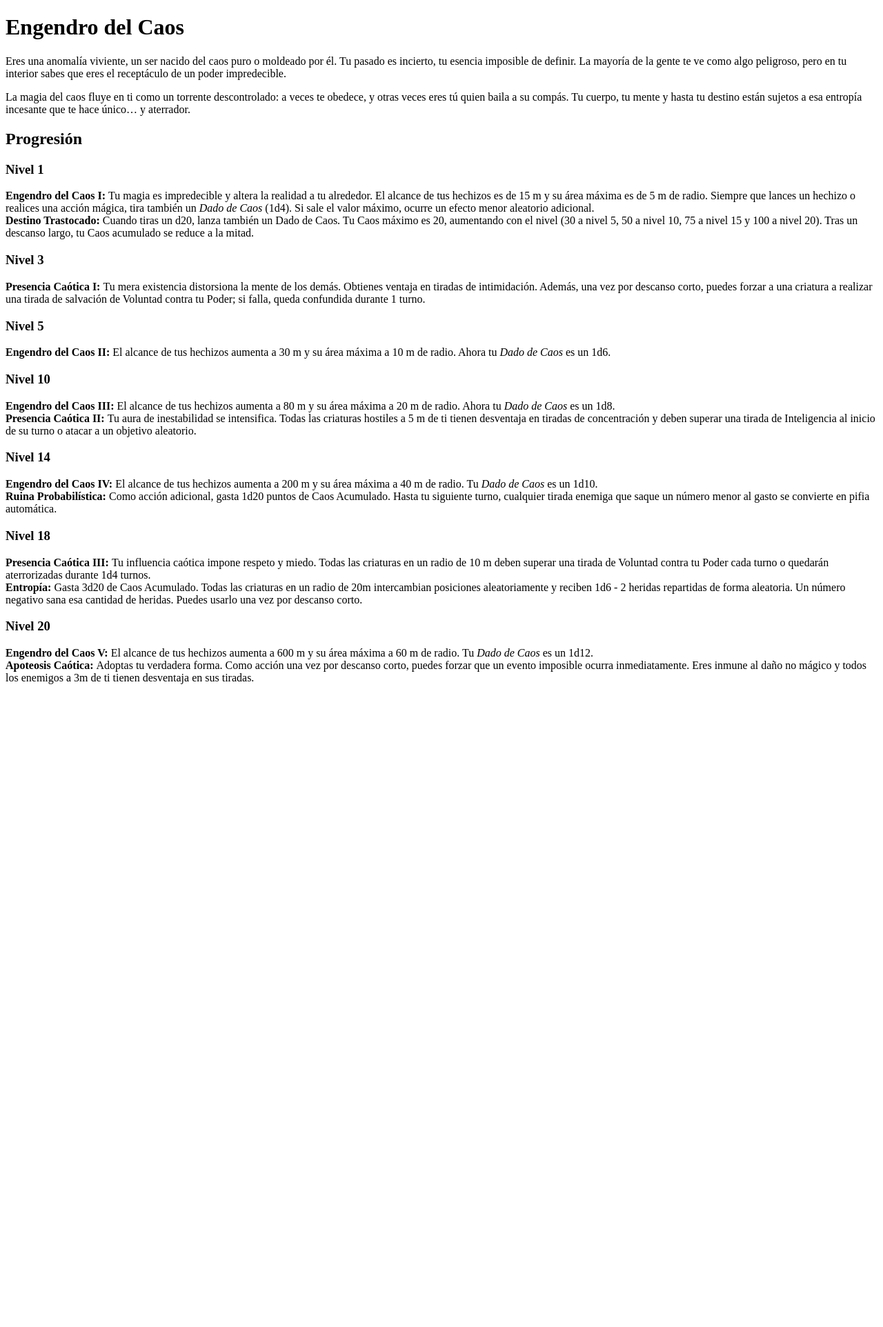
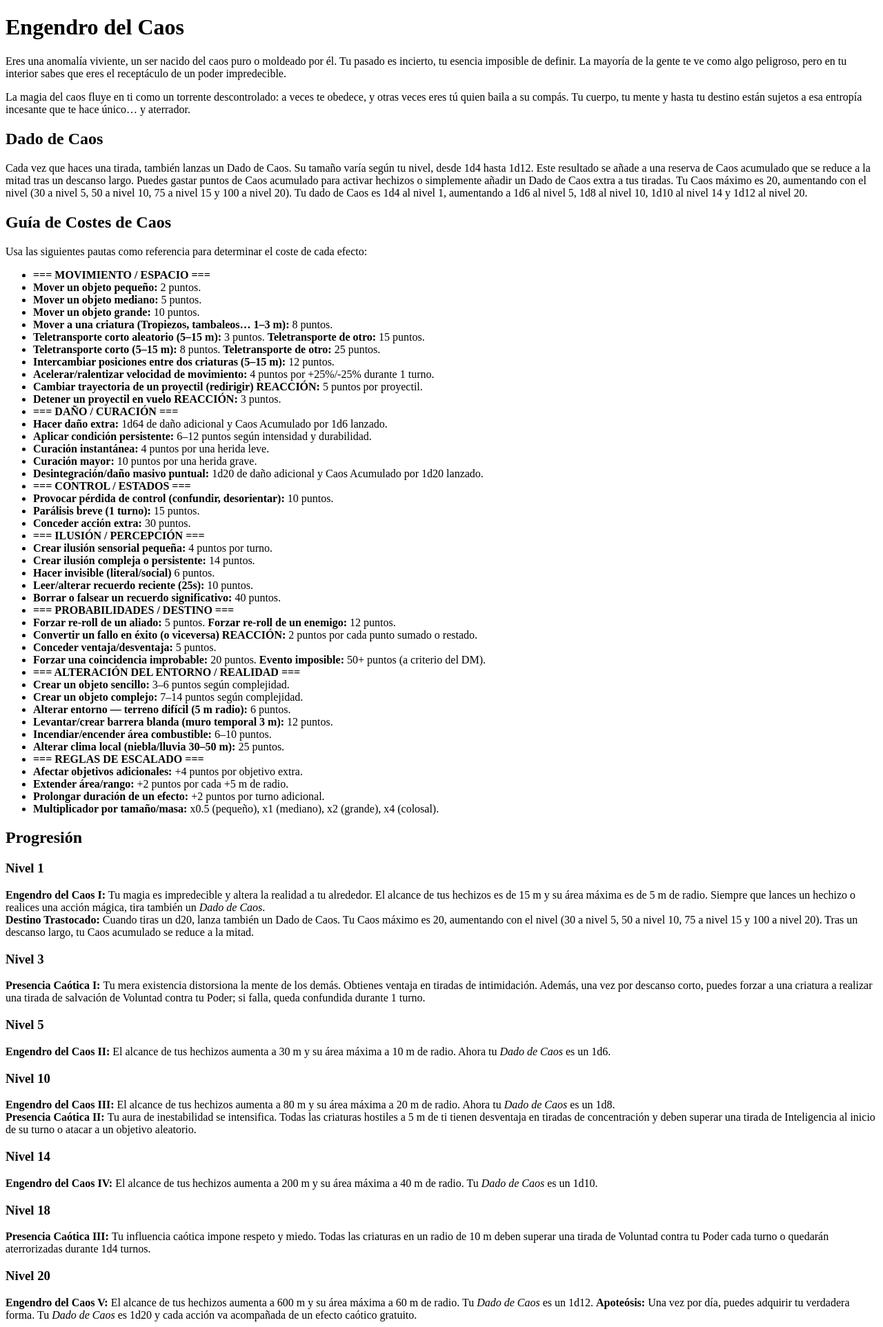
Before and after one commit to Eldur4023/Web_DnD, a Flask app: page /wiki/mago/hechicero/engendro_caos in a window 1280 px wide. Shown: the whole page at 69% size. Before the commit the page ends 992 px from the top, so only its background shows below. Run offline with Flask 3, Linux system fonts and the light colour scheme; a user stored in the database is signed in.

Commit message:
Caos Terminado!

```diff
--- a/templates/wiki/clases/mago/hechicero/engendro_caos.html
+++ b/templates/wiki/clases/mago/hechicero/engendro_caos.html
@@ -18,14 +18,81 @@
         están sujetos a esa entropía incesante que te hace único… y aterrador.
     </p>
 
+    <h2>Dado de Caos</h2>
+    <p>
+        Cada vez que haces una tirada, también lanzas un Dado de Caos. Su tamaño varía según tu nivel, desde 1d4 hasta 1d12.
+        Este resultado se añade a una reserva de Caos acumulado que se reduce a la mitad tras un descanso largo.
+        Puedes gastar puntos de Caos acumulado para activar hechizos o simplemente añadir un Dado de Caos extra
+        a tus tiradas.
+        Tu Caos máximo es 20, aumentando con el nivel (30 a nivel 5, 50 a nivel 10, 75 a nivel 15 y 100 a nivel 20).
+        Tu dado de Caos es 1d4 al nivel 1, aumentando a 1d6 al nivel 5, 1d8 al nivel 10, 1d10 al nivel 14 y 1d12 al nivel 20.
+
+    <h2>Guía de Costes de Caos</h2>
+    <p>
+        Usa las siguientes pautas como referencia para determinar el coste de cada efecto:
+    </p>
+    <ul>
+        <li><b>=== MOVIMIENTO / ESPACIO ===</b></li>
+        <li><b>Mover un objeto pequeño:</b> 2 puntos.</li>
+        <li><b>Mover un objeto mediano:</b> 5 puntos.</li>
+        <li><b>Mover un objeto grande:</b> 10 puntos.</li>
+        <li><b>Mover a una criatura (Tropiezos, tambaleos… 1–3 m):</b> 8 puntos.</li>
+        <li><b>Teletransporte corto aleatorio (5–15 m):</b> 3 puntos. <b>Teletransporte de otro:</b> 15 puntos.</li>
+        <li><b>Teletransporte corto (5–15 m):</b> 8 puntos. <b>Teletransporte de otro:</b> 25 puntos.</li>
+        <li><b>Intercambiar posiciones entre dos criaturas (5–15 m):</b> 12 puntos.</li>
+        <li><b>Acelerar/ralentizar velocidad de movimiento:</b> 4 puntos por +25%/-25% durante 1 turno.</li>
+        <li><b>Cambiar trayectoria de un proyectil (redirigir) REACCIÓN:</b> 5 puntos por proyectil.</li>
+        <li><b>Detener un proyectil en vuelo REACCIÓN:</b> 3 puntos.</li>
+
+        <li><b>=== DAÑO / CURACIÓN ===</b></li>
+        <li><b>Hacer daño extra:</b> 1d64 de daño adicional y Caos Acumulado por 1d6 lanzado.</li>
+        <li><b>Aplicar condición persistente:</b> 6–12 puntos según intensidad y durabilidad.</li>
+        <li><b>Curación instantánea:</b> 4 puntos por una herida leve.</li>
+        <li><b>Curación mayor:</b> 10 puntos por una herida grave.</li>
+        <li><b>Desintegración/daño masivo puntual:</b> 1d20 de daño adicional y Caos Acumulado por 1d20 lanzado.</li>
+
+        <li><b>=== CONTROL / ESTADOS ===</b></li>
+        <li><b>Provocar pérdida de control (confundir, desorientar):</b> 10 puntos.</li>
+        <li><b>Parálisis breve (1 turno):</b> 15 puntos.</li>
+        <li><b>Conceder acción extra:</b> 30 puntos.</li>
+
+        <li><b>=== ILUSIÓN / PERCEPCIÓN ===</b></li>
+        <li><b>Crear ilusión sensorial pequeña:</b> 4 puntos por turno.</li>
+        <li><b>Crear ilusión compleja o persistente:</b> 14 puntos.</li>
+        <li><b>Hacer invisible (literal/social)</b> 6 puntos.</li>
+        <li><b>Leer/alterar recuerdo reciente (25s):</b> 10 puntos.</li>
+        <li><b>Borrar o falsear un recuerdo significativo:</b> 40 puntos.</li>
+
+        <li><b>=== PROBABILIDADES / DESTINO ===</b></li>
+        <li><b>Forzar re-roll de un aliado:</b> 5 puntos. <b>Forzar re-roll de un enemigo:</b> 12 puntos.</li>
+        <li><b>Convertir un fallo en éxito (o viceversa) REACCIÓN:</b> 2 puntos por cada punto sumado o restado.</li>
+        <li><b>Conceder ventaja/desventaja:</b> 5 puntos.</li>
+        <li><b>Forzar una coincidencia improbable:</b> 20 puntos.
+            <b>Evento imposible:</b> 50+ puntos (a criterio del DM).
+        </li>
+
+        <li><b>=== ALTERACIÓN DEL ENTORNO / REALIDAD ===</b></li>
+        <li><b>Crear un objeto sencillo:</b> 3–6 puntos según complejidad.</li>
+        <li><b>Crear un objeto complejo:</b> 7–14 puntos según complejidad.</li>
+        <li><b>Alterar entorno — terreno difícil (5 m radio):</b> 6 puntos.</li>
+        <li><b>Levantar/crear barrera blanda (muro temporal 3 m):</b> 12 puntos.</li>
+        <li><b>Incendiar/encender área combustible:</b> 6–10 puntos.</li>
+        <li><b>Alterar clima local (niebla/lluvia 30–50 m):</b> 25 puntos.</li>
+
+        <li><b>=== REGLAS DE ESCALADO ===</b></li>
+        <li><b>Afectar objetivos adicionales:</b> +4 puntos por objetivo extra.</li>
+        <li><b>Extender área/rango:</b> +2 puntos por cada +5 m de radio.</li>
+        <li><b>Prolongar duración de un efecto:</b> +2 puntos por turno adicional.</li>
+        <li><b>Multiplicador por tamaño/masa:</b> x0.5 (pequeño), x1 (mediano), x2 (grande), x4 (colosal).</li>
+    </ul>
+
+
     <h2>Progresión</h2>
 
-    <!-- Habilidad Principal -->
     <h3>Nivel 1</h3>
         <b>Engendro del Caos I: </b> Tu magia es impredecible y altera la realidad a tu alrededor.
         El alcance de tus hechizos es de 15 m y su área máxima es de 5 m de radio.
-        Siempre que lances un hechizo o realices una acción mágica, tira también un <i>Dado de Caos</i> (1d4).
-        Si sale el valor máximo, ocurre un efecto menor aleatorio adicional.
+        Siempre que lances un hechizo o realices una acción mágica, tira también un <i>Dado de Caos</i>.
 
 
     <br><b>Destino Trastocado: </b> Cuando tiras un d20, lanza también un Dado de Caos.
@@ -52,23 +119,19 @@
     <h3>Nivel 14</h3>
         <b>Engendro del Caos IV: </b> El alcance de tus hechizos aumenta a 200 m y su área máxima a 40 m de radio.
         Tu <i>Dado de Caos</i> es un 1d10.
-        <br><b>Ruina Probabilística: </b> Como acción adicional, gasta 1d20 puntos de Caos Acumulado.
-        Hasta tu siguiente turno, cualquier tirada enemiga que saque un número menor al gasto se convierte en pifia automática.
-
     <h3>Nivel 18</h3>
         <b>Presencia Caótica III: </b> Tu influencia caótica impone respeto y miedo.
         Todas las criaturas en un radio de 10 m deben superar una tirada de Voluntad contra tu Poder cada turno o quedarán aterrorizadas
         durante 1d4 turnos.
-        <br><b>Entropía: </b> Gasta 3d20 de Caos Acumulado. Todas las criaturas en un radio de 20m intercambian posiciones aleatoriamente y reciben
-        1d6 - 2 heridas repartidas de forma aleatoria. Un número negativo sana esa cantidad de heridas.
-        Puedes usarlo una vez por descanso corto.
+
 
     <h3>Nivel 20</h3>
         <b>Engendro del Caos V: </b> El alcance de tus hechizos aumenta a 600 m y su área máxima a 60 m de radio.
         Tu <i>Dado de Caos</i> es un 1d12.
-        <br><b>Apoteosis Caótica: </b> Adoptas tu verdadera forma. Como acción una vez por descanso corto, puedes forzar
-        que un evento imposible ocurra inmediatamente. Eres inmune al daño no mágico y todos los enemigos a 3m de ti tienen
-        desventaja en sus tiradas.
+
+        <b>Apoteósis: </b>Una vez por día, puedes adquirir tu verdadera forma. Tu <i>Dado de Caos</i> es 1d20 y cada acción va
+        acompañada de un efecto caótico gratuito.
+
 
 </body>
 </html>
```
